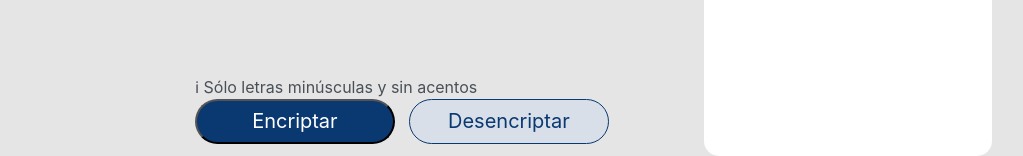
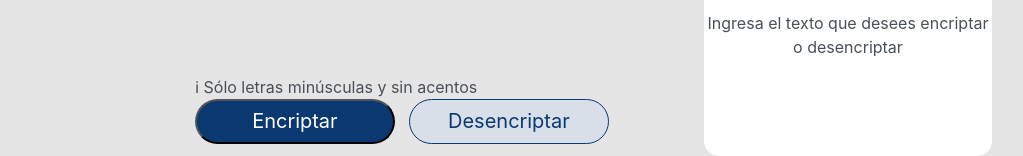
Before and after one commit to ernestovv85/Encriptador, a plain HTML site: page index.html in a window 1280 px wide. Shown: the part 429-585 px from the top of the page, without its empty margins (128-1151 px from the left). Drawn offline with Linux system fonts and the light colour scheme.

Commit message:
Finished rendering

```diff
--- a/index.html
+++ b/index.html
@@ -32,7 +32,8 @@
       <div class="right">
         <img src="./img-espera.png" alt="logo" class="espera" id="espera"/>
         <h1 class="txt" id="txt">Ningún mensaje fue encontrado</h1>
-        <textarea id="result" name="result" class="textArea">Ingresa el texto que desees encriptar o desencriptar</textarea>
+        <h2 class="msg" id="msg">Ingresa el texto que desees encriptar o desencriptar</h2>
+        <textarea id="result" name="result" class="textArea"></textarea>
         <button type="button" id="copyButton" class="btnCopy">Copiar</button>
       </div>
       <div class="footer">
```
